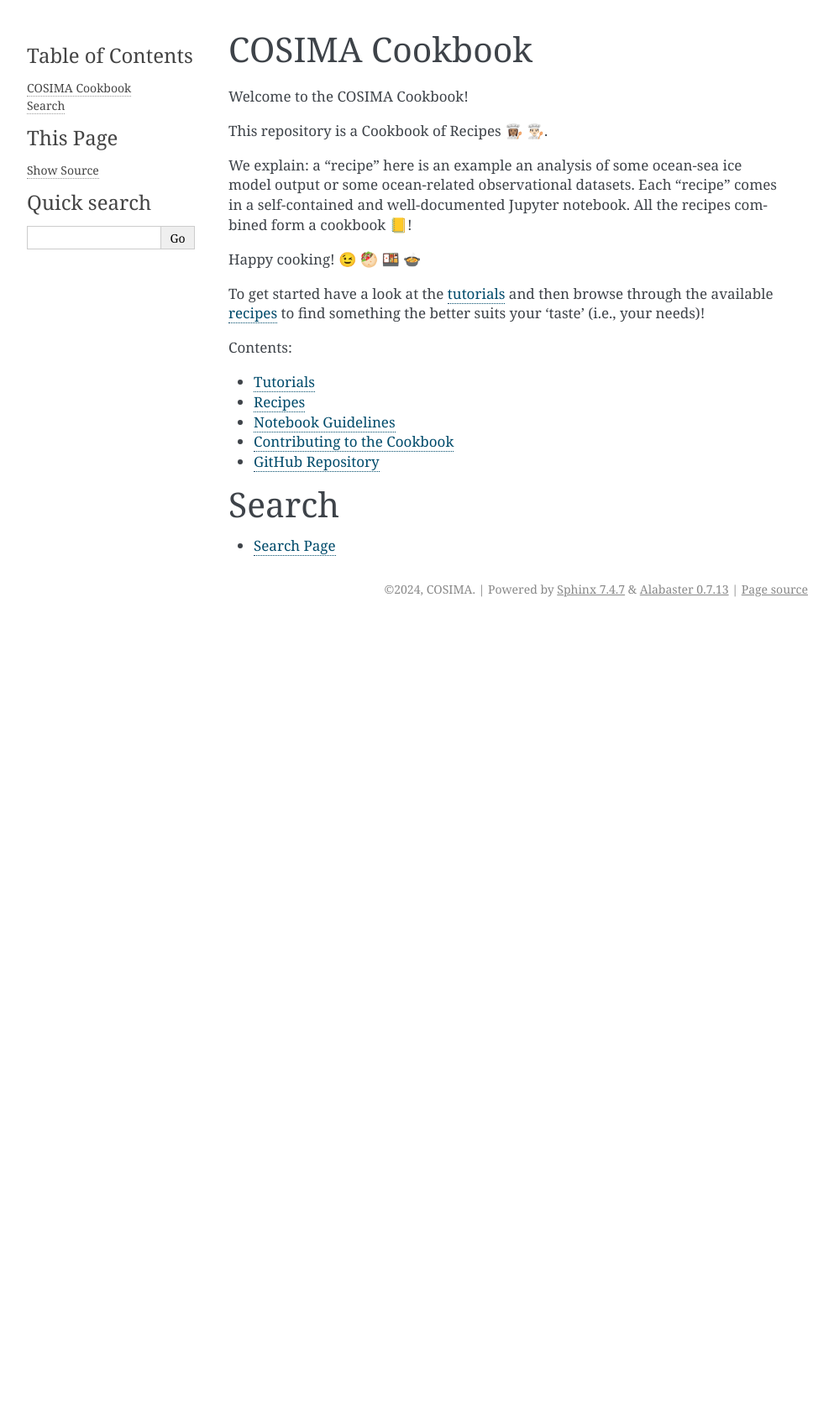
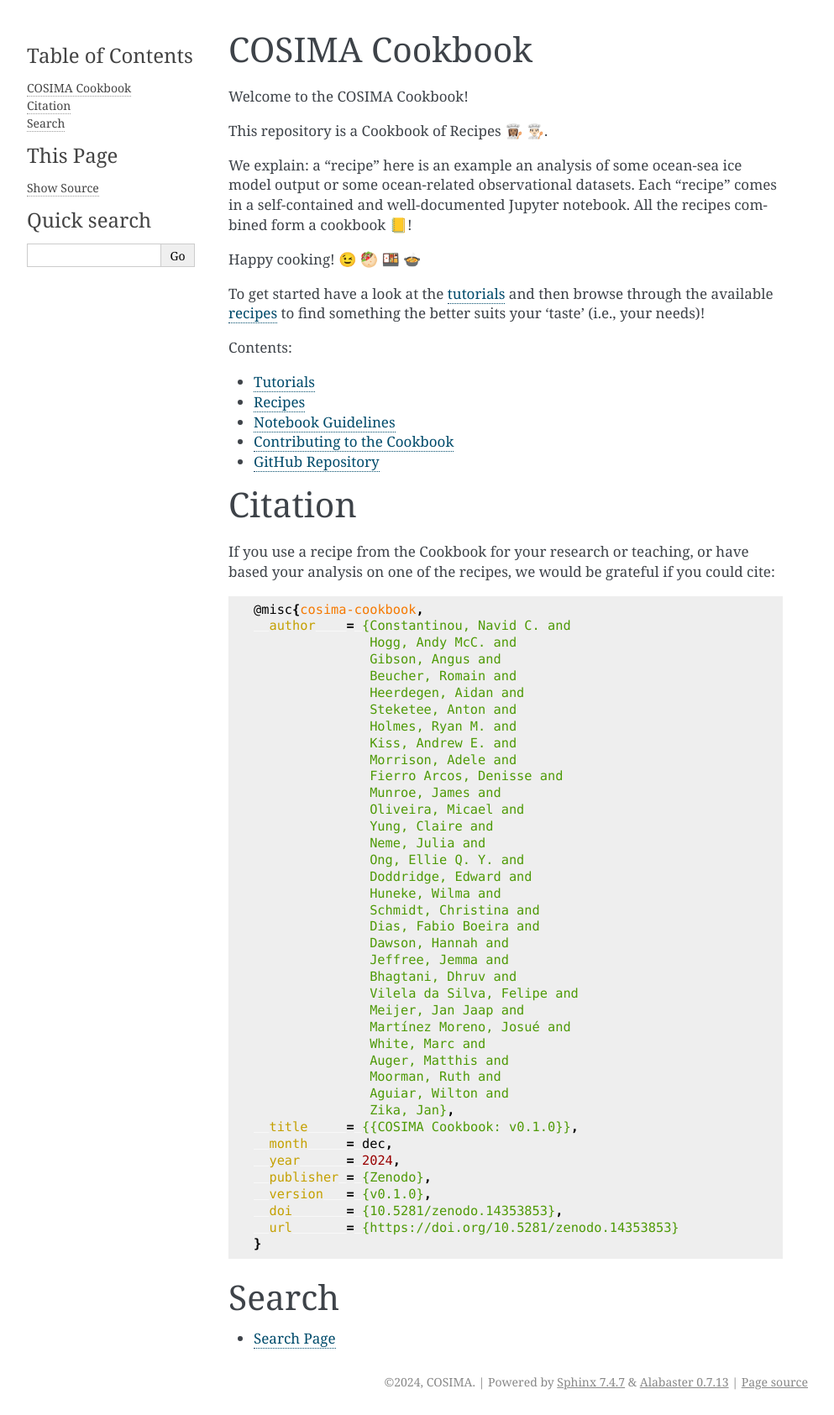
Before and after one commit to COSIMA/cosima-recipes, a Sphinx documentation site: the page built from docs/index.rst, in a window 1280 px wide. Shown: the whole page at 84% size, without its empty margins (148-1141 px from the left). Built offline with Sphinx 7.4.7, drawn with Linux system fonts in a browser that asks for light colours; before the commit the page ends 900 px from its top, so only the background shows below that.

Commit message:
add citation section

```diff
--- a/docs/index.rst
+++ b/docs/index.rst
@@ -34,6 +34,53 @@ available recipes_ to find something the better suits your 'taste' (i.e., your n
    GitHub Repository <https://github.com/cosima/cosima-recipes>
 
 
+Citation
+========
+
+If you use a recipe from the Cookbook for your research or teaching, or have based your analysis on one of the recipes, we would be grateful if you could cite:
+
+.. code-block:: bibtex
+
+    @misc{cosima-cookbook,
+      author    = {Constantinou, Navid C. and
+                   Hogg, Andy McC. and
+                   Gibson, Angus and
+                   Beucher, Romain and
+                   Heerdegen, Aidan and
+                   Steketee, Anton and
+                   Holmes, Ryan M. and
+                   Kiss, Andrew E. and
+                   Morrison, Adele and
+                   Fierro Arcos, Denisse and
+                   Munroe, James and
+                   Oliveira, Micael and
+                   Yung, Claire and
+                   Neme, Julia and
+                   Ong, Ellie Q. Y. and
+                   Doddridge, Edward and
+                   Huneke, Wilma and
+                   Schmidt, Christina and
+                   Dias, Fabio Boeira and
+                   Dawson, Hannah and
+                   Jeffree, Jemma and
+                   Bhagtani, Dhruv and
+                   Vilela da Silva, Felipe and
+                   Meijer, Jan Jaap and
+                   Martínez Moreno, Josué and
+                   White, Marc and
+                   Auger, Matthis and
+                   Moorman, Ruth and
+                   Aguiar, Wilton and
+                   Zika, Jan},
+      title     = {{COSIMA Cookbook: v0.1.0}},
+      month     = dec,
+      year      = 2024,
+      publisher = {Zenodo},
+      version   = {v0.1.0},
+      doi       = {10.5281/zenodo.14353853},
+      url       = {https://doi.org/10.5281/zenodo.14353853}
+    }
+
 Search
 ======
 
```
